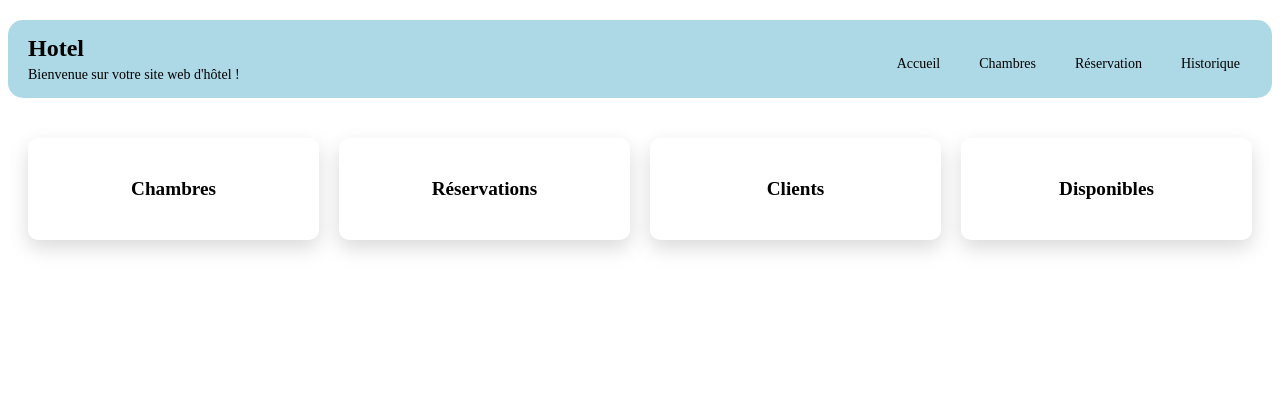
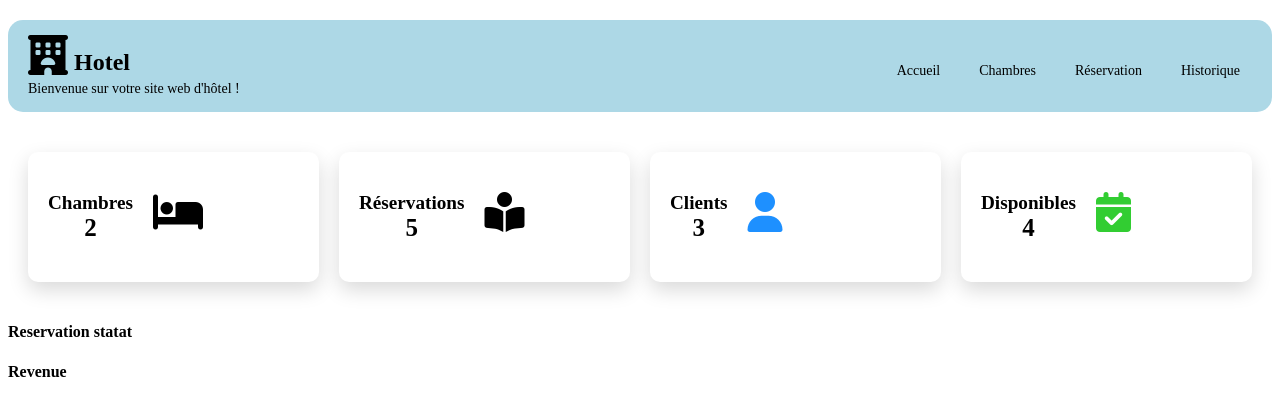
Before and after one commit to dadj11/Gestion_Hotel, a PHP site: page / in a window 1280 px wide. Shown: the top 416 px of the page. Run offline with PHP 8.4, Linux system fonts and the light colour scheme; some libraries are stand-ins or nearby versions.

Commit message:
add style

```diff
--- /dev/null
+++ b/Views/chambre/create.php
@@ -0,0 +1,6 @@
+<h2>New roome</h2>
+<div>
+    <form action="">
+        <input type="text" >
+    </form>
+</div>
--- a/Views/chambre/index.php
+++ b/Views/chambre/index.php
@@ -1,4 +1,4 @@
-<h2>Chambres</h2>
+<h2><i class="fa-solid fa-bed" style="font-size: 40px"></i> Chambres</h2>
 <div>
 
 </div>
--- a/Views/client/index.php
+++ b/Views/client/index.php
@@ -1 +1,4 @@
 <h2>Chambres</h2>
+<div>
+
+</div>
--- a/Views/dashboard.php
+++ b/Views/dashboard.php
@@ -1,4 +1,6 @@
-<div style="
+
+<div>
+    <div style="
     display: grid;
     grid-template-columns: repeat(auto-fit, minmax(200px, 1fr));
     gap: 20px;
@@ -15,10 +17,13 @@
         box-shadow: 0 8px 20px rgba(0,0,0,0.15);
         transition: transform 0.3s, box-shadow 0.3s;
         cursor: pointer;
+         display: flex;
+        flex-direction: row;
+        gap: 20px;
     "
     onmouseover="this.style.transform='translateY(-5px)'; this.style.boxShadow='0 12px 30px rgba(0,0,0,0.25)'"
     onmouseout="this.style.transform='translateY(0)'; this.style.boxShadow='0 8px 20px rgba(0,0,0,0.15)'">
-        Chambres
+     <div style="display: flex; flex-direction: column;"> Chambres <span style="font-size:25px;">2</span></div>  <i class="fa-solid fa-bed" style="font-size: 40px"></i>
     </div>
 
     <div style="
@@ -31,10 +36,13 @@
         box-shadow: 0 8px 20px rgba(0,0,0,0.15);
         transition: transform 0.3s, box-shadow 0.3s;
         cursor: pointer;
+        display: flex;
+        flex-direction: row;
+        gap: 20px;
     "
     onmouseover="this.style.transform='translateY(-5px)'; this.style.boxShadow='0 12px 30px rgba(0,0,0,0.25)'"
     onmouseout="this.style.transform='translateY(0)'; this.style.boxShadow='0 8px 20px rgba(0,0,0,0.15)'">
-        Réservations
+       <div style="display: flex; flex-direction: column;"> Réservations <span style="font-size:25px;">5</span></div>  <i class="fa-solid fa-book-open-reader" style="font-size: 40px"></i>
     </div>
 
     <div style="
@@ -47,10 +55,13 @@
         box-shadow: 0 8px 20px rgba(0,0,0,0.15);
         transition: transform 0.3s, box-shadow 0.3s;
         cursor: pointer;
+         display: flex;
+        flex-direction: row;
+        gap: 20px;
     "
     onmouseover="this.style.transform='translateY(-5px)'; this.style.boxShadow='0 12px 30px rgba(0,0,0,0.25)'"
     onmouseout="this.style.transform='translateY(0)'; this.style.boxShadow='0 8px 20px rgba(0,0,0,0.15)'">
-        Clients
+      <div style="display: flex; flex-direction: column;"> Clients  <span style="font-size:25px;"> 3</span></div> <i class="fa-solid fa-user"  style="color:dodgerblue; font-size: 40px"></i>
     </div>
 
     <div style="
@@ -63,10 +74,22 @@
         box-shadow: 0 8px 20px rgba(0,0,0,0.15);
         transition: transform 0.3s, box-shadow 0.3s;
         cursor: pointer;
+         display: flex;
+        flex-direction: row;
+        gap: 20px;
     "
     onmouseover="this.style.transform='translateY(-5px)'; this.style.boxShadow='0 12px 30px rgba(0,0,0,0.25)'"
     onmouseout="this.style.transform='translateY(0)'; this.style.boxShadow='0 8px 20px rgba(0,0,0,0.15)'">
-        Disponibles
+
+      <div style="display: flex; flex-direction: column;">Disponibles <span style="font-size:25px;">4</span></div>   <i class="fa-solid fa-calendar-check" style="color:limegreen ;  font-size: 40px"></i>
     </div>
 
 </div>
+  <div>
+    <h4>Reservation statat</h4>
+   </div>
+   <div>
+    <h4> Revenue</h4>
+   </div>
+
+</div>
--- a/Views/reservation/index.php
+++ b/Views/reservation/index.php
@@ -1,5 +1,5 @@
 
-    <div><h2> Reservations</h2>  <a href="reservation/form"><button>New Reservation</button></a></div>
+    <div><h2><i class="fa-solid fa-book-open-reader" style="font-size: 40px"></i>  Reservations</h2>  <a href="reservation/form"><button>New Reservation</button></a></div>
     <table style="border-collapse: collapse; width: 100%; border-radius: 15px; border: 1px solid #ccc; margin-top: 20px;">
         <thead style="background-color: #f2f2f2; border-radius: 15px;">
             <tr >
--- a/public/index.php
+++ b/public/index.php
@@ -7,6 +7,8 @@ require_once __DIR__ . '/../vendor/autoload.php';
     <meta charset="UTF-8">
     <meta name="viewport" content="width=device-width, initial-scale=1.0">
     <title>Hotel</title>
+    <link rel="stylesheet" href="https://cdnjs.cloudflare.com/ajax/libs/font-awesome/6.5.1/css/all.min.css">
+
 </head>
 <body>
   <header style="
@@ -22,7 +24,7 @@ require_once __DIR__ . '/../vendor/autoload.php';
 
     <!-- Logo / titre -->
     <div style="min-width: 200px;">
-        <h1 style="margin: 0; font-size: 24px;">Hotel</h1>
+        <h1 style="margin: 0; font-size: 24px;"> <i class="fa-solid fa-hotel" style="font-size: 40px"></i>  Hotel</h1>
         <p style="margin: 5px 0 0; font-size: 14px;">Bienvenue sur votre site web d'hôtel !</p>
     </div>
 
```
